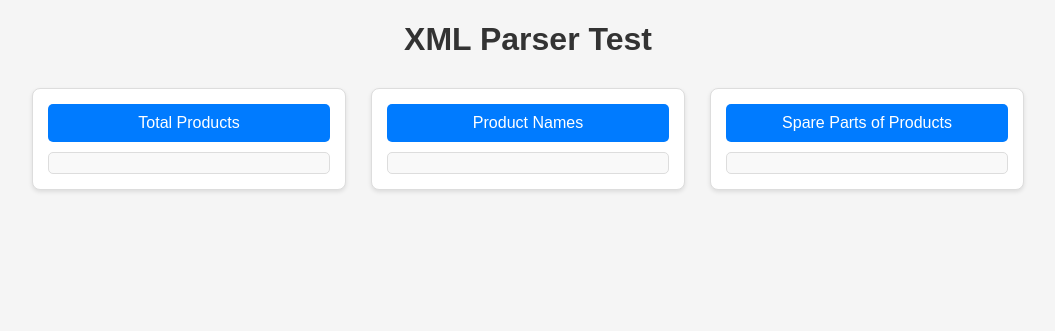
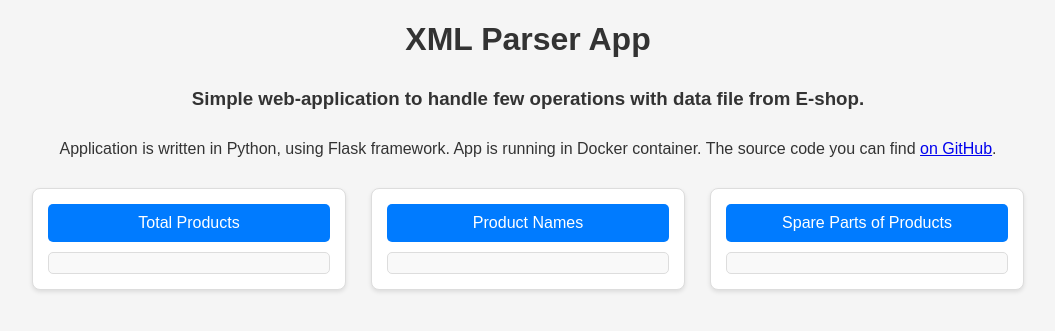
Before and after one commit to AnnaRozumova/Retailys_coding_test, a Flask app: page / in a window 1280 px wide. Shown: the top 331 px of the page, without its empty margins (112-1167 px from the left). Run offline with Flask 3, Linux system fonts and the light colour scheme; parts of the project's set-up code (start-up, migrations or seed data) failed here and were passed over.

Commit message:
style: formating app page, add description for frontend

```diff
--- a/src/static/style.css
+++ b/src/static/style.css
@@ -1,18 +1,18 @@
 body {
     font-family: Arial, sans-serif;
     margin: 20px;
+    text-align: center;
     background-color: #f5f5f5;
     color: #333;
 }
 
-h1 {
-    text-align: center;
+h1, h3 {
     margin-bottom: 30px;
 }
 
 .container {
     width: 80%;
-    margin: 0 auto;
+    margin: 30px auto;
     display: flex;
     justify-content: space-between;
     gap: 25px;
--- a/src/templates/index.html
+++ b/src/templates/index.html
@@ -5,10 +5,13 @@
     <meta name="viewport" content="width=device-width, initial-scale=1.0">
     <title>XML Parser</title>
     <link rel="stylesheet" href="/static/style.css">
+    <link rel="icon" type="image/x-icon" href="/static/images/favicon.ico">
     <script src="https://code.jquery.com/jquery-3.6.0.min.js"></script>
 </head>
 <body>
-    <h1>XML Parser Test</h1>
+    <h1>XML Parser App</h1>
+    <h3>Simple web-application to handle few operations with data file from E-shop.</h3>
+    <p>Application is written in Python, using Flask framework. App is running in Docker container. The source code you can find <a href="https://github.com/AnnaRozumova/Retailys_coding_test" target="_blank">on GitHub</a>.</p>
 
     <div class="container">
         <div class="box">
```
Also changed, not shown: src/static/images/favicon.ico (added).
